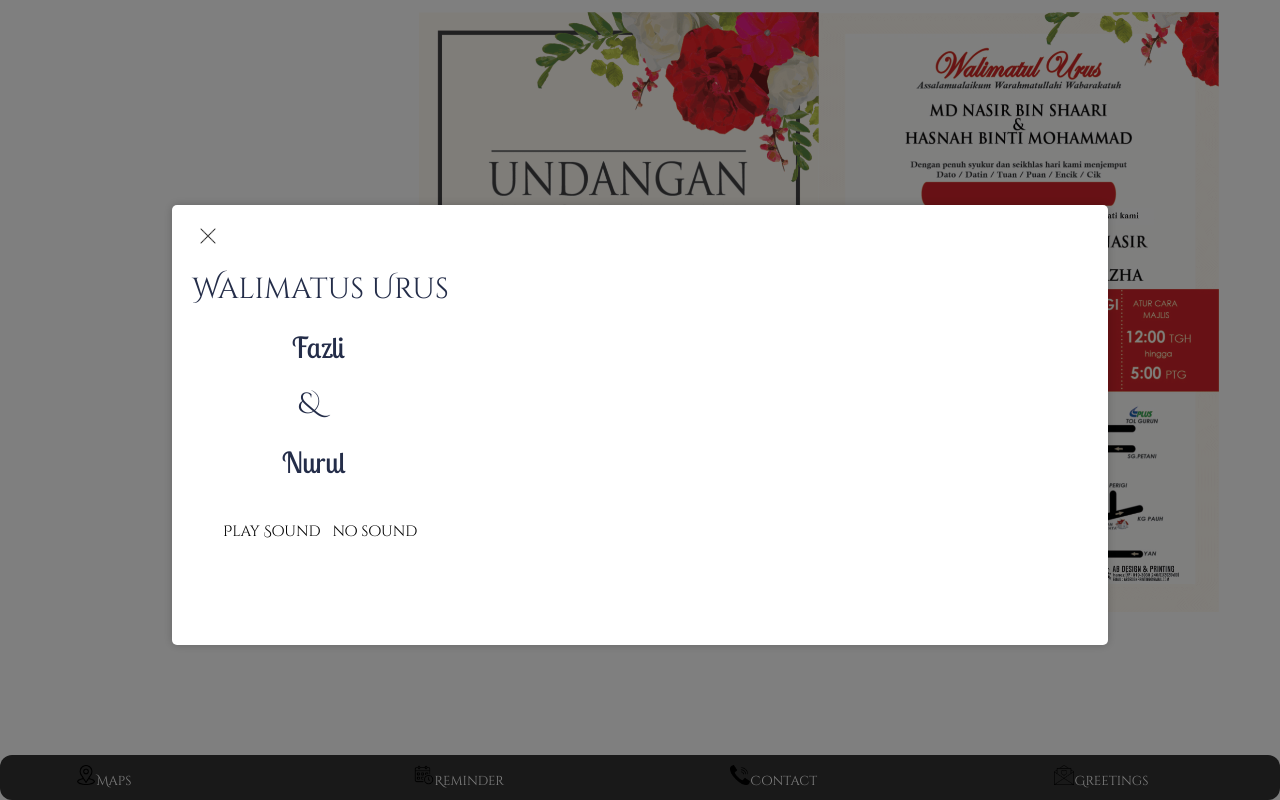
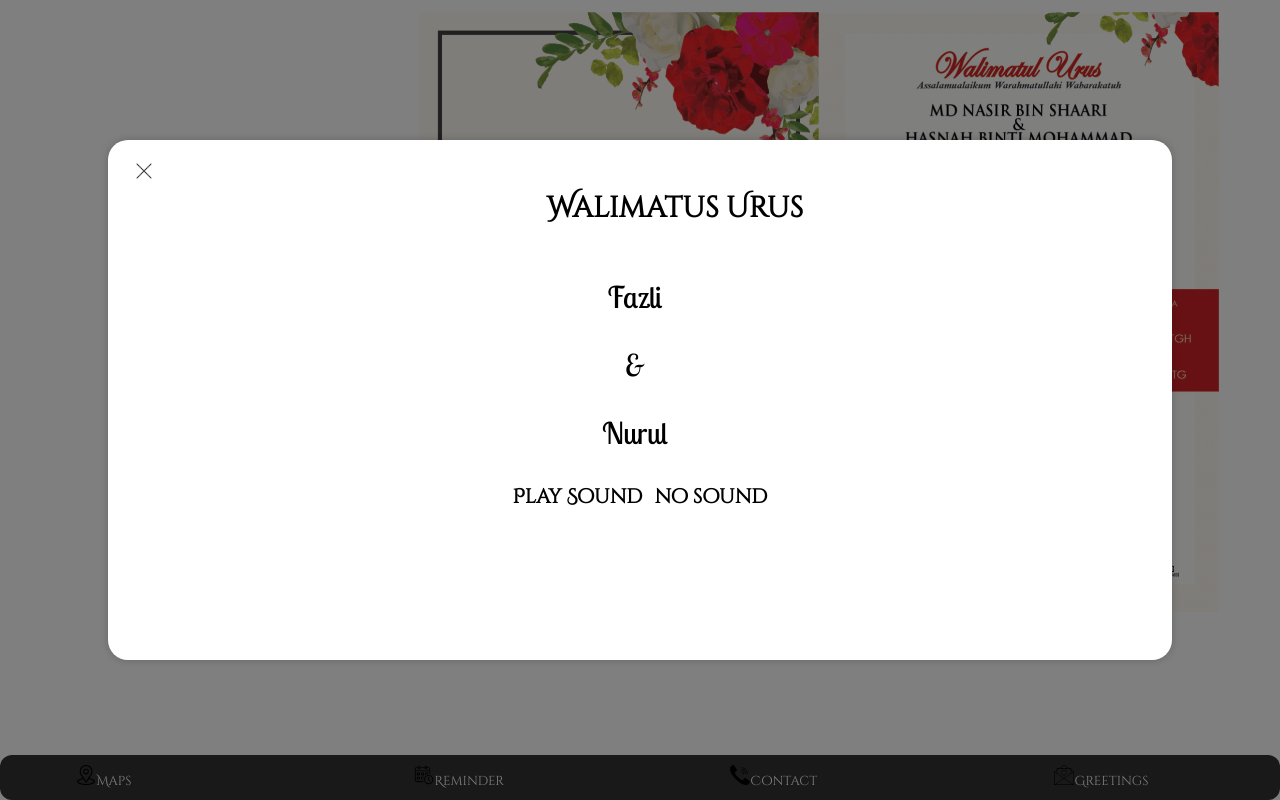
Before and after one commit to FahmiRid/wedding-card1, a React (Create React App) app: page / in a window 1280 px wide. Built offline with nearby package versions, Linux system fonts and the light colour scheme.

Commit message:
Revamp Modal screen

```diff
--- a/src/Components/Modal.jsx
+++ b/src/Components/Modal.jsx
@@ -1,18 +1,20 @@
-
 import React, { useState, useEffect } from 'react';
-import '../styles/Modal.css'
+import '../styles/Modal.css';
 import Close from '../Assets/close.png';
 import SoundFile from '../Assets/thousand.mp3';
 
+function Modal ({ onClose }) {
+    const [isOpen, setIsOpen] = useState(true);
 
-function Modal({ onClose }) {
-    const [isModalOpen, setIsModalOpen] = useState(true);
-
+    const closeModal = () => {
+        setIsOpen(false);
+        onClose();
+    };
 
     useEffect(() => {
         // When the component is mounted, add a small delay to show the modal with animation.
         const timer = setTimeout(() => {
-            setIsModalOpen(true);
+            setIsOpen(true);
         }, 100);
 
         // Clear the timeout when the component unmounts to prevent a memory leak.
@@ -20,7 +22,7 @@ function Modal({ onClose }) {
     }, []);
 
     const playSound = () => {
-        setIsModalOpen(false); // Close the modal with animation
+        setIsOpen(false); // Close the modal with animation
         setTimeout(() => {
           onClose(); // Remove the modal
         }, 300); // Adjust the timing to match the CSS transition duration
@@ -28,31 +30,21 @@ function Modal({ onClose }) {
         const audio = new Audio(SoundFile); // Create an audio element
         audio.play(); // Play the audio
       };
-    const closeModal = () => {
-        // Set isModalOpen to false to trigger the closing animation.
-        setIsModalOpen(false);
-        // Wait for the animation to finish before actually closing the modal.
-        setTimeout(() => onClose(), 500); // You can adjust the timing to match the CSS transition duration.
-    };
+
     return (
-        <div className={`modal ${isModalOpen ? "active" : ""}`}>
-            <div className={`modal-content ${isModalOpen ? "active" : ""}`}>
+        <div className={`reminder-modal ${isOpen ? 'active' : ''}`}>
+            <div className="reminder-content">
                 <button onClick={closeModal}>
                     <img src={Close} alt='close-btn' width={20} height={20} />
                 </button>
-                <div className='header-modal'>
-                    <span>Walimatus Urus</span>
+                <div className='header'>
+                    <h1>Walimatus Urus</h1>
                 </div>
-                <div className='bride-men'>
-                    <span>Fazli</span>
+                <div className="modal-name">
+                    <p>Fazli</p>
+                    <p>&</p>
+                    <p>Nurul</p>
                 </div>
-                <div className='bride-and'>
-                    <span>&</span>
-                </div>
-                <div className='bride-girl'>
-                    <span>Nurul</span>
-                </div>
-                <br></br>
                 <div className='btn-sound'>
                     <button className='play-sound' onClick={playSound}>Play Sound</button>
                     <button className='no-sound' onClick={closeModal}>no sound</button>
--- a/src/styles/Modal.css
+++ b/src/styles/Modal.css
@@ -1,5 +1,5 @@
-/* Modal.js */
-.modal {
+/* reminderModal.css */
+.reminder-modal {
     position: fixed;
     top: 0;
     left: 0;
@@ -10,89 +10,76 @@
     justify-content: center;
     align-items: center;
     opacity: 0;
-    transform: scale(0.8);
-    transition: opacity 0.8s ease-in-out, transform 0.8s ease-in-out;
-    @media (max-width: 600px) {
-    align-items: flex-start; /* Align modal content to the top on small screens */
+    transition: opacity 0.3s ease-in-out;
+    z-index: 1000;
+    /* Adjust the z-index as needed to ensure the modal displays above other content. */
   }
-}
-.header-modal{
-    margin-top: 20px
-}
- .header-modal span {
-    font-family: 'Cinzel Decorative', cursive;
-    font-size: 29px;
-}
 
-.bride-men {
-    margin-left: 100px;
-    margin-top: 20px;
-}
+  .reminder-modal.active {
+    opacity: 1;
+  }
 
-.bride-men span {
-    font-family: 'Lobster Two', cursive;
-    font-size: 29px;
-}
-
-.bride-and{
-    margin-top: 20px;
-    margin-left: 105px;
-}
- .bride-and span {
-    font-family: 'Cinzel Decorative', cursive;
-    font-size: 29px;
-}
-.bride-girl {
-    margin-left: 90px;
-    margin-top: 20px;
-}
-
-.bride-girl span {
-    font-family: 'Lobster Two', cursive;
-    font-size: 29px;
-}
-.modal.active {
-    opacity: 3;
-    /* Set opacity to 1 when the modal is active */
-    transform: scale(1);
-    /* Remove the scaling */
-}
-
-.modal-content {
-    width: 70%;
-    height: 50%;
+  .reminder-content {
+    position: fixed;
     background: white;
+    width: 80%;
+    height: 60%;
     padding: 20px;
-    margin-top: 50px;
-    border-radius: 5px;
+    border-radius: 20px;
     box-shadow: 0 0 10px rgba(0, 0, 0, 0.2);
     opacity: 0;
     transform: translateY(-20px);
     transition: opacity 0.3s ease-in-out, transform 0.3s ease-in-out;
+    max-width: 80%;
+
+    @media (max-width: 768px) {
+        width: 80%; /* Adjust the width for smaller screens */
+        height: 60%; /* Adjust the height for smaller screens */
+    }
+  }
+
+  .reminder-modal.active .reminder-content {
+    opacity: 1;
+    transform: translateY(0);
+  }
+
+
+
+  .header {
+    text-align: center;
+    margin-top: -15px;
+  }
+
+  .header h1{
+    display: inline-block;
+    color:black;
+    font-family: 'Cinzel Decorative', cursive;
+    font-size: 29px;
+    font-weight: 600;
+    margin-right: 10px;
+  }
+
+  .modal-name {
+    text-align: center;
+    margin-top: 20px;
+}
+
+.modal-name p {
+    display: block; /* Use 'inline-block' to display them horizontally */
+    color: black;
+    font-family: 'Lobster Two', cursive;
+    font-size: 30px;
+    margin-right: 10px;
 }
 
 .btn-sound {
-    margin-left: 25px;
+    text-align: center;
     margin-top: 20px;
 }
-.play-sound {
+
+.btn-sound button {
+    display: inline-block;
     font-family: 'Cinzel Decorative', cursive;
-    font-size: 15px;
+    font-size: 20px;
+    font-weight: 600;
 }
-
-.no-sound {
-    font-family: 'Cinzel Decorative', cursive;
-    font-size: 15px;
-}
-
-.modal.active .modal-content {
-    opacity: 1;
-    /* Set opacity to 1 when the modal is active */
-    transform: translateY(0);
-    /* Remove the upward translation */
-}
-
-.modal-content button {
-    background: rgba(0, 0, 0, 0);
-    border: none;
-}
```
